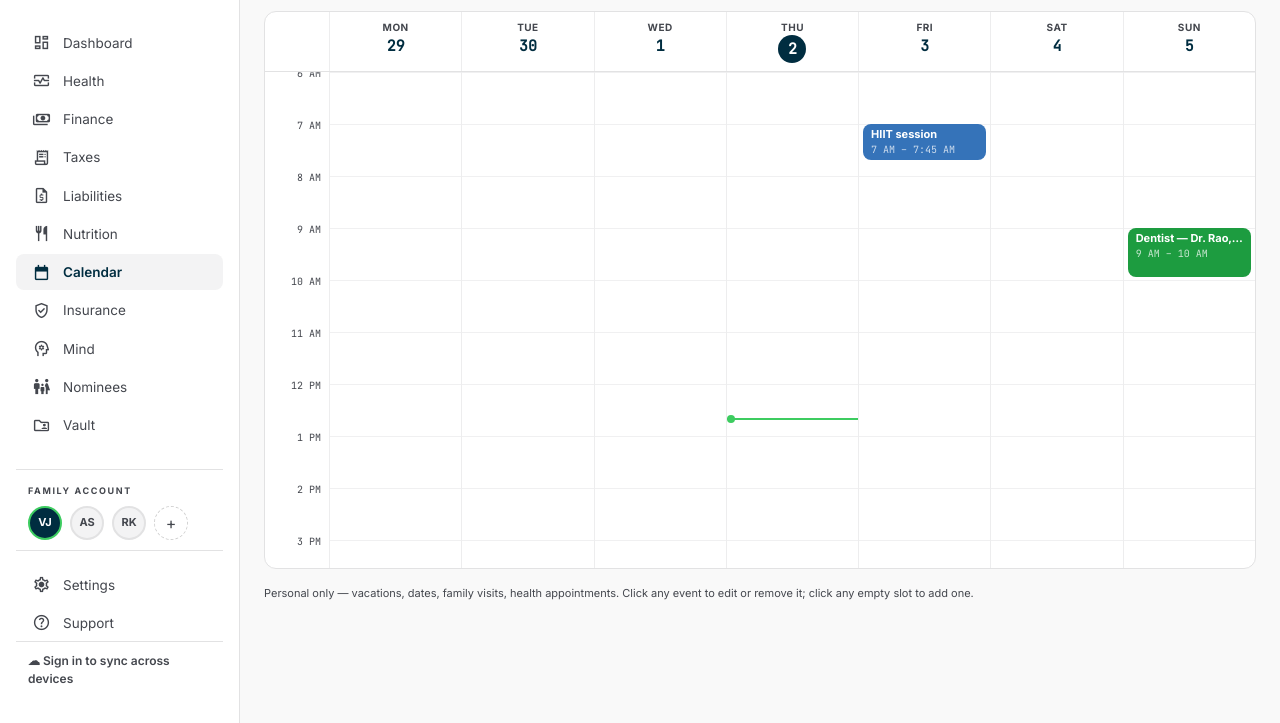
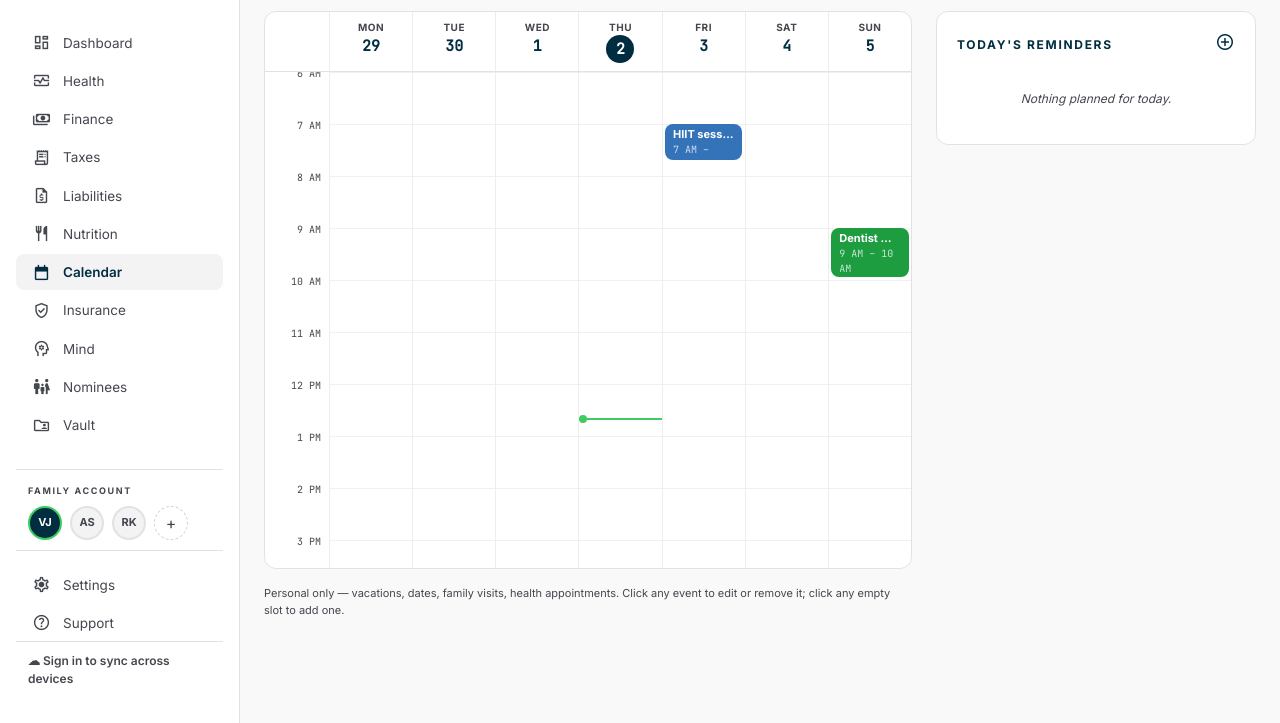
Before and after one commit to gitmaster-max/lifeos, a plain HTML site: page calendar.html in a window 1280 px wide. Shown: the part 77-800 px from the top of the page. Drawn offline with nearby package versions, Linux system fonts and the light colour scheme.

Commit message:
Make Calendar full-width and add a Today's Reminders panel
Removed the max-w-[1280px] cap on <main> so the calendar grid uses
the full browser width instead of leaving empty space on wide
screens. Added a sticky right-side panel listing today's events
(colored by type, sorted by time), with its own quick-add button and
click-to-edit — reuses the same event store and form as the main
calendar, stays in sync with it via the shared render() call.

```diff
--- a/calendar.html
+++ b/calendar.html
@@ -83,9 +83,18 @@
     </div>
   </header>
 
-  <main class="flex-1 p-6 max-w-[1280px] w-full">
-    <div id="cal-body" class="bg-white border border-outline-variant rounded-xl overflow-hidden"></div>
-    <p class="text-[11px] text-on-surface-variant mt-4">Personal only — vacations, dates, family visits, health appointments. Click any event to edit or remove it; click any empty slot to add one.</p>
+  <main class="flex-1 p-6 w-full flex gap-6 items-start">
+    <div class="flex-1 min-w-0">
+      <div id="cal-body" class="bg-white border border-outline-variant rounded-xl overflow-hidden"></div>
+      <p class="text-[11px] text-on-surface-variant mt-4">Personal only — vacations, dates, family visits, health appointments. Click any event to edit or remove it; click any empty slot to add one.</p>
+    </div>
+    <aside class="w-80 flex-none bg-white border border-outline-variant rounded-xl p-5 sticky top-[88px]">
+      <div class="flex items-center justify-between mb-4">
+        <h3 class="text-[12px] font-bold tracking-[.14em] text-primary uppercase">Today's Reminders</h3>
+        <button data-wired="1" id="rem-add" class="text-primary hover:text-secondary transition-colors" title="Add event for today"><span class="material-symbols-outlined text-[20px]">add_circle</span></button>
+      </div>
+      <div id="rem-list" class="space-y-2"></div>
+    </aside>
   </main>
 </div>
 
@@ -257,9 +266,27 @@
     body.innerHTML = html + "</div>";
   }
 
+  function renderReminders() {
+    var list = document.getElementById("rem-list");
+    var evs = eventsOn(iso(today0()));
+    if (!evs.length) {
+      list.innerHTML = '<p class="text-[12px] text-on-surface-variant italic py-4 text-center">Nothing planned for today.</p>';
+      return;
+    }
+    list.innerHTML = evs.map(function (e) {
+      var c = COLORS[e.type] || COLORS.personal;
+      var allDay = e.start === "00:00" && e.end === "23:59";
+      return '<div class="ev flex items-start gap-3 p-2.5 rounded-lg hover:bg-surface-container-low transition-colors cursor-pointer" data-ev="' + e.id + '">' +
+        '<span class="mt-1.5 flex-none" style="width:8px;height:8px;border-radius:99px;background:' + c + '"></span>' +
+        '<div class="min-w-0"><p class="text-[13px] font-semibold text-primary truncate">' + e.title + '</p>' +
+        '<p class="text-[11px] text-on-surface-variant mono">' + (allDay ? "All day" : fmtT(e.start) + " – " + fmtT(e.end)) + " · " + TYPE_NAMES[e.type] + "</p></div></div>";
+    }).join("");
+  }
+
   function render() {
     document.querySelectorAll("#cal-views .cal-btn").forEach(function (b) { b.classList.toggle("active", b.dataset.view === view); });
     ({ day: renderDay, week: renderWeek, month: renderMonth, year: renderYear })[view]();
+    renderReminders();
   }
 
   // ---------- event form ----------
@@ -308,6 +335,11 @@
 
   // ---------- wiring ----------
   document.getElementById("cal-add").addEventListener("click", function () { eventForm(null); });
+  document.getElementById("rem-add").addEventListener("click", function () { eventForm(null, iso(today0())); });
+  document.getElementById("rem-list").addEventListener("click", function (e) {
+    var evEl = e.target.closest("[data-ev]");
+    if (evEl) { var ev = events.find(function (x) { return String(x.id) === evEl.dataset.ev; }); if (ev) eventForm(ev); }
+  });
   document.getElementById("cal-today").addEventListener("click", function () { cursor = today0(); render(); });
   function step(dir) {
     if (view === "day") cursor.setDate(cursor.getDate() + dir);
```
